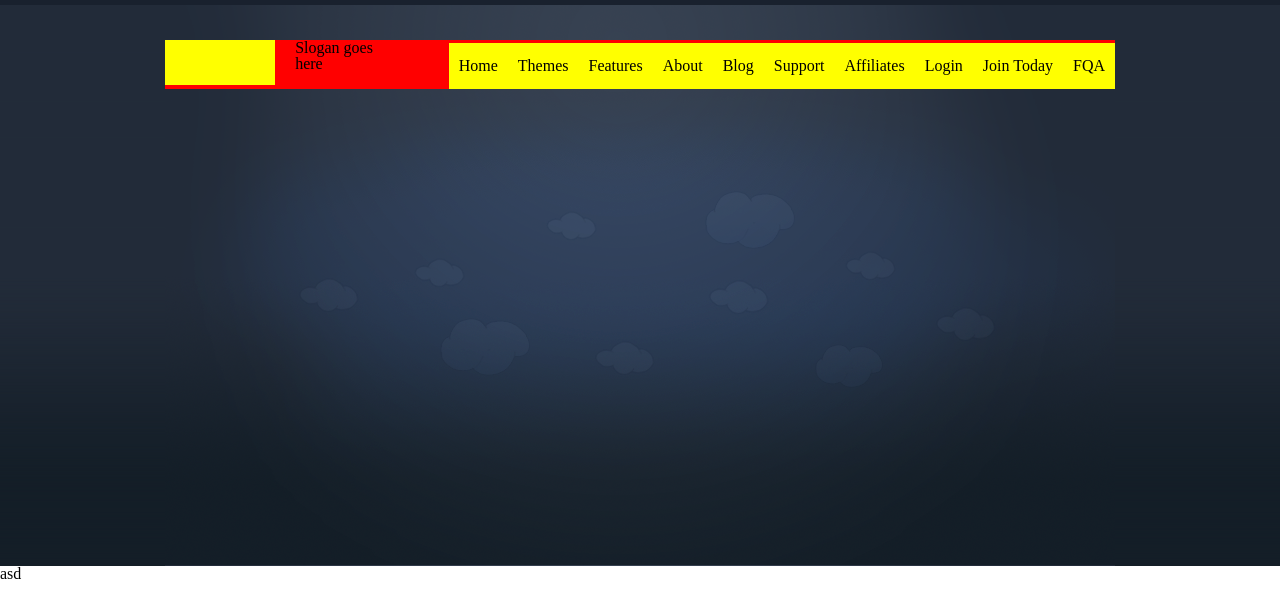
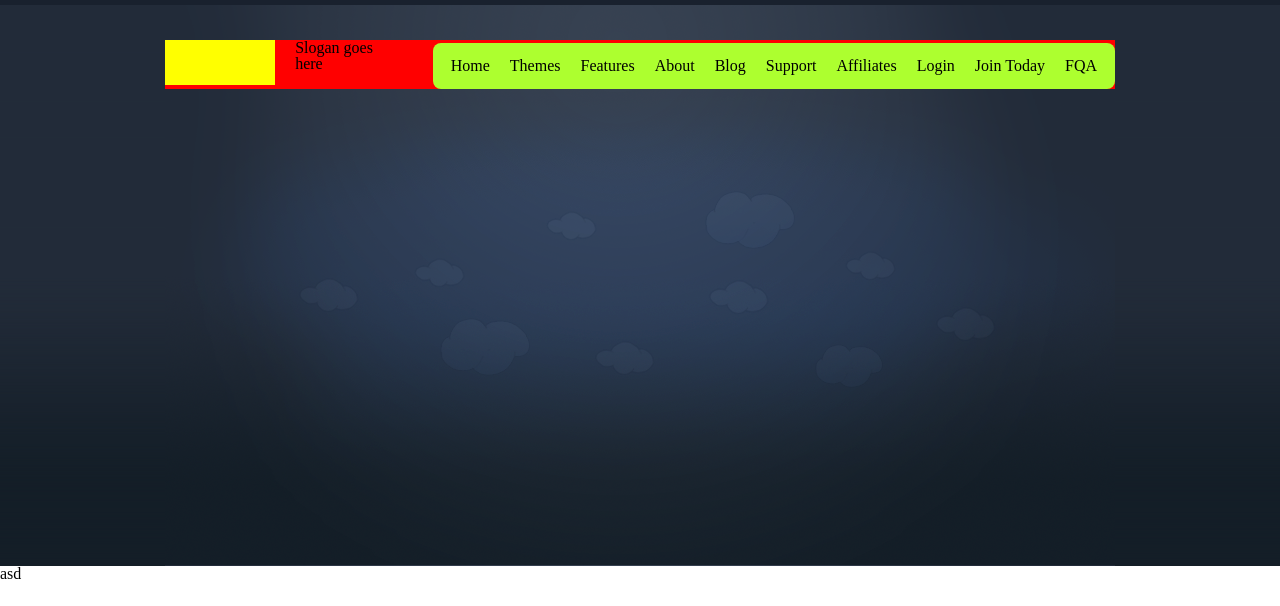
Before and after one commit to simeonpp/vehicle-monitor, a web app: file index.html in a window 1280 px wide. Shown: the top 606 px of the page. Run offline with its HTML, style and script files only (its server is not run), Linux system fonts and the light colour scheme.

Commit message:
updated styles

```diff
--- a/assets/styles/main.css
+++ b/assets/styles/main.css
@@ -51,6 +51,11 @@ header #headerWrap #upperHeadWrap #logoWrap #slogan {
 header #headerWrap #upperHeadWrap #navWrap {
     margin-top: 3px;
     justify-content: flex-end;
+    -webkit-border-radius: 8px;
+    -moz-border-radius: 8px;
+    border-radius: 8px;
+    background: greenyellow;
+    padding: 0 8px;
 }
 header #headerWrap #upperHeadWrap #navWrap ul {
     margin: 0;
@@ -62,8 +67,14 @@ header #headerWrap #upperHeadWrap #navWrap ul li {
 }
 header #headerWrap #upperHeadWrap #navWrap ul li a {
     display: block;
-    background: yellow;
     text-decoration: none;
     color: black;
     padding: 15px 10px;
 }
+header #headerWrap #upperHeadWrap #navWrap ul li a:hover {
+    background: rgba(0, 0, 0, 0.5)
+}
+header #headerWrap #upperHeadWrap #navWrap ul li:first-child a {
+}
+header #headerWrap #upperHeadWrap #navWrap ul li:last-child a {
+}
```
